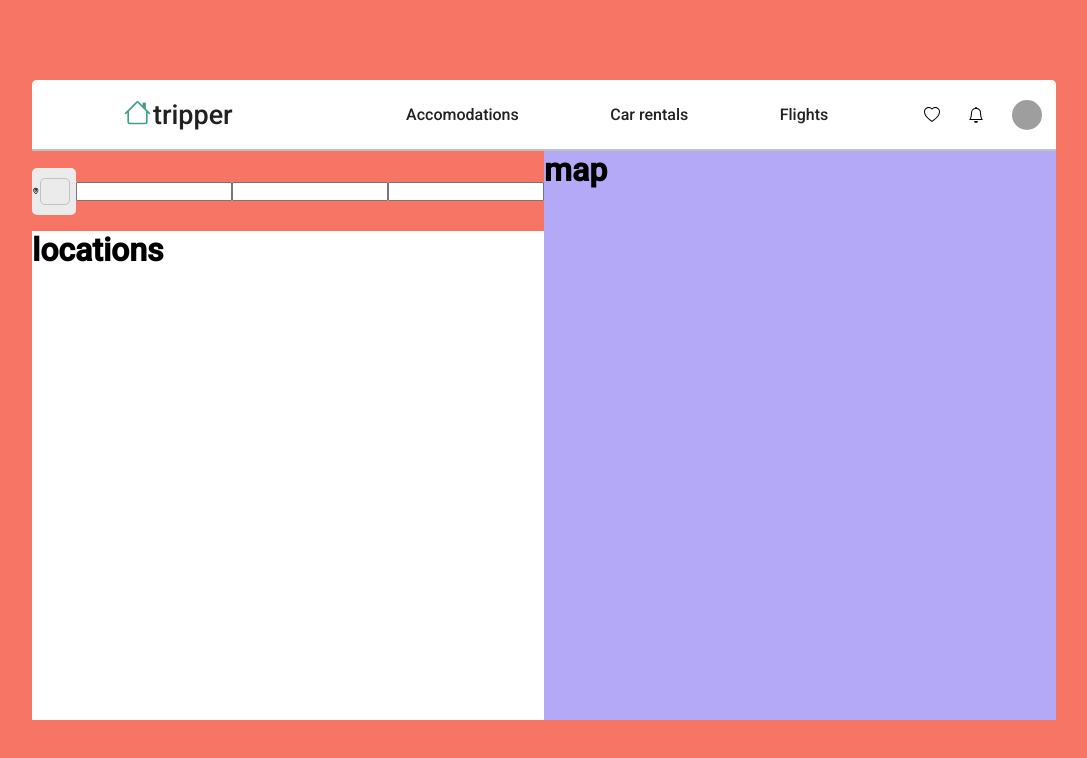
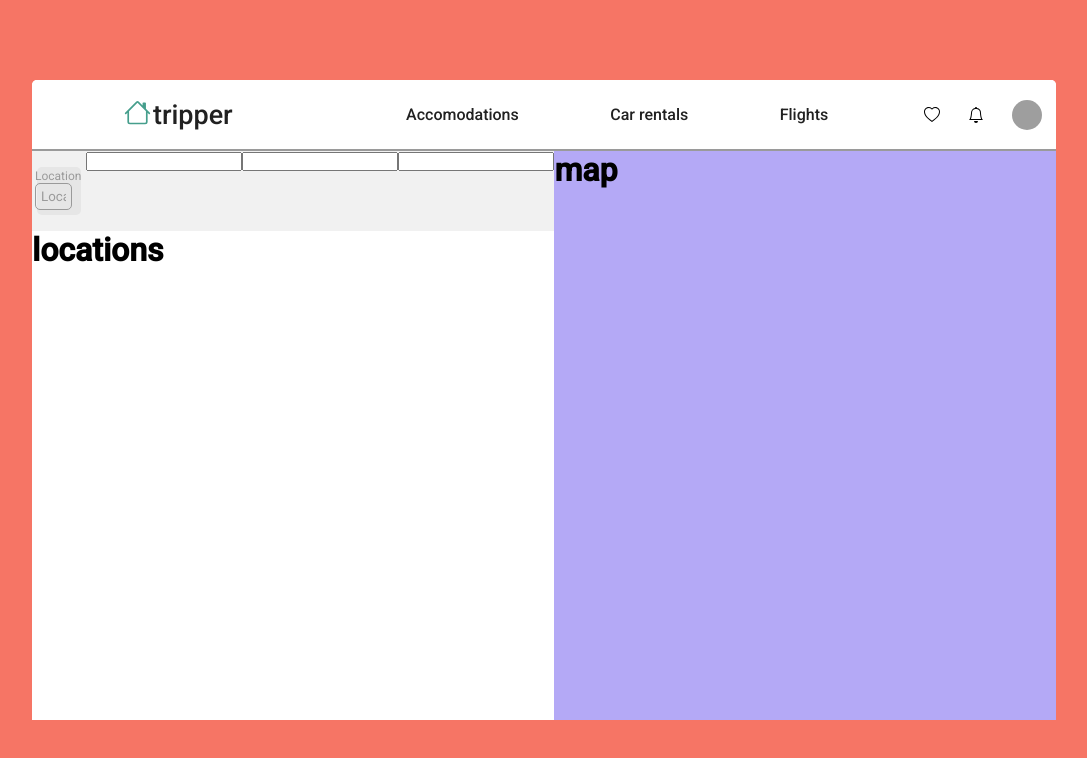
Before and after one commit to brightdevs/tripper, a React (Create React App) app: page / in a window 1280 px wide. Shown: the top 758 px of the page, without its empty margins (96-1183 px from the left). Built offline with nearby package versions, Linux system fonts and the light colour scheme; grey boxes are pictures that could not be loaded.

Commit message:
chore: create a smart input

```diff
--- /dev/null
+++ b/src/components/SmartInput.tsx
@@ -0,0 +1,23 @@
+import React from 'react';
+
+type Props = {
+  children: React.ReactNode;
+  placeHolder: string;
+  label: string;
+};
+
+const SmartInput = ({ children, placeHolder = '', label }: Props) => {
+  return (
+    <div className='smart-input'>
+      <div className='wrapper'>
+        {children}
+        <div className='input-wrapper'>
+          <input type='text' placeholder={placeHolder} />
+          <span className='label'>{label} </span>
+        </div>
+      </div>
+    </div>
+  );
+};
+
+export default SmartInput;
--- a/src/pages/Home.tsx
+++ b/src/pages/Home.tsx
@@ -1,6 +1,7 @@
 import Layout from '../components/Layout';
 import Header from '../components/Header';
 import { BiMap } from 'react-icons/bi';
+import SmartInput from '../components/SmartInput';
 const Home = () => {
   return (
     <Layout>
@@ -8,12 +9,10 @@ const Home = () => {
       <div className='main-wrapper'>
         <div className='locations'>
           <div className='locations__search'>
-            <div className='section'>
-              <div className='wrapper'>
-                <BiMap className='icon' />
-                <input type='text' />
-              </div>
-            </div>
+            <SmartInput placeHolder='Location' label='Location'>
+              <BiMap className='icon' />
+            </SmartInput>
+            {/* </div> */}
             <div className='section'>
               <input type='text' />
             </div>
--- a/src/styles/App.scss
+++ b/src/styles/App.scss
@@ -4,10 +4,11 @@ $pink: #F67565;
 $green: #459E8C;
 $white: #FFFFFF;
 $black: #212121;
-$light-grey: #c2c2c2;
+$light-grey: #9a9a9a;
 $blue: #C5DCEC;
 $violet: #b4a9f6;
 $grey: #ebebeb;
+$soft-grey: #f5f5f5;
 
 /* font sizes */
 $font-regular: 16px;
@@ -133,20 +134,43 @@ body {
       height: 100%;
       background-color: $white;
 
-      .section {
-        flex: 1;
-        background-color: $pink;
+
+
+      &__search {
+        display: flex;
+        width: 100%;
+        height: 10vh;
+        padding: 0px;
+        background-color: #f1f1f1;
+
+        .smart-input {
+          width: 80%;
           @include flex(column, center, center);
+          padding: 5px;
 
           .wrapper {
-          background-color: $grey;
+            background-color: #e6e6e6;
             @include flex(row, space-around, center);
-          padding: 10px 6px 10px 0px;
+            padding: 2px 0 5px 0;
             border-radius: 5px;
 
             .icon {
               width: 20%;
+              color: $light-grey;
+              margin-right: -2px;
+              font-size: 22px;
             }
+
+            .input-wrapper {
+              @include flex(column, flex-start, flex-start);
+              flex-direction: column-reverse;
+
+              span {
+                font-size: 12px;
+                color: $light-grey;
+              }
+            }
+
 
             input {
               width: 80%;
@@ -155,48 +179,20 @@ body {
               border-radius: 5px;
               padding: 5px;
 
-            // if input is blur then border on the bottom only
               &:focus {
                 outline: none;
-              border-bottom: $light-grey solid 2px;
+                border-bottom: $light-grey solid 1px;
               }
+            }
+
+            input:focus+.label {
+              color: $black;
             }
           }
         }
 
-      &__search {
-        display: flex;
-        background-color: $grey;
-        width: 100%;
-        height: 10vh;
-
-        padding: 0px;
-
-
-
-        // .input-wrapper {
-        //   background-color: $pink;
-        //   @include flex(column, flex-start, flex-start);
-
-        //   span {
-        //     font-size: 10px;
-        //     ;
-        //   }
-        // }
-
-
-        // input[type='text'] {
-        //   border: none;
-        //   width: 80%;
-        //   background-color: rgb(226, 226, 226);
-        //   border-radius: 5px;
-        //   padding: 5px;
-
-
-        // }
-
         input::placeholder {
-          color: #bebebe;
+          color: $light-grey;
         }
 
         &-locations {
```
Lines whose indentation alone changed are shown as unchanged.
